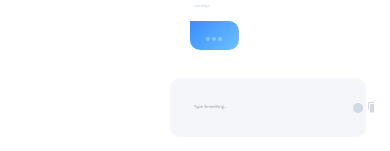
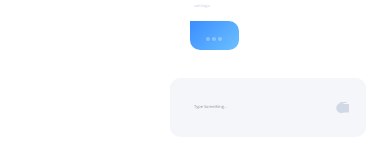
Before and after one commit to jkwan19/Chatter, a React (Create React App) app in the folder client/: page /dashboard in a window 390 px wide. Shown: the part 423-574 px from the top of the page. Built offline with nearby package versions, Linux system fonts and the light colour scheme; no server answers.

Commit message:
Fix message buttons responsive CSS

```diff
--- a/client/src/chat/Compose.jsx
+++ b/client/src/chat/Compose.jsx
@@ -27,7 +27,6 @@ const useStyles = makeStyles(theme => ({
     justify: 'center'
   },
   messageButtons: {
-    display: 'flex',
     marginLeft: 'auto',
     alignItems: 'center',
     paddingRight: theme.spacing(3),
@@ -48,7 +47,7 @@ export default function Compose ({ handleSend, handleMessage, newMessage }) {
       direction="row"
       >
       <Grid
-        item container xs={7}
+        item container xs={10}
         className={classes.messageInput}
         >
           <InputBase
@@ -62,9 +61,9 @@ export default function Compose ({ handleSend, handleMessage, newMessage }) {
           />
       </Grid>
       <Grid
-        item container xs={5}
-        spacing={2}
-        justify="flex-end"
+        item container xs={2}
+        alignContent="space-around"
+        justify="space-evenly"
         className={classes.messageButtons}
         >
           <SendIcon
--- a/client/src/chat/FilesIcon.jsx
+++ b/client/src/chat/FilesIcon.jsx
@@ -9,8 +9,7 @@ export default function FilesIcon() {
 
   return (
     <Grid
-      item container xs={2}
-      justify="space-evenly"
+      item container xs={6}
       >
       <Button onClick={() => console.log('upload media')}>
         <SvgIcon>
--- a/client/src/chat/SendIcon.jsx
+++ b/client/src/chat/SendIcon.jsx
@@ -9,8 +9,7 @@ export default function SendIcon({ handleSend }) {
 
   return (
     <Grid
-      item container xs={2}
-      justify='space-evenly'
+      item container xs={6}
       >
       <Button
         onClick={handleSend}
--- a/client/src/themes/theme.js
+++ b/client/src/themes/theme.js
@@ -141,6 +141,11 @@ export const theme = {
           fontSize: '.75rem'
         }
       }
+    },
+    MuiButton: {
+      root: {
+        minWidth: '0px'
+      }
     }
   }
 }
```
